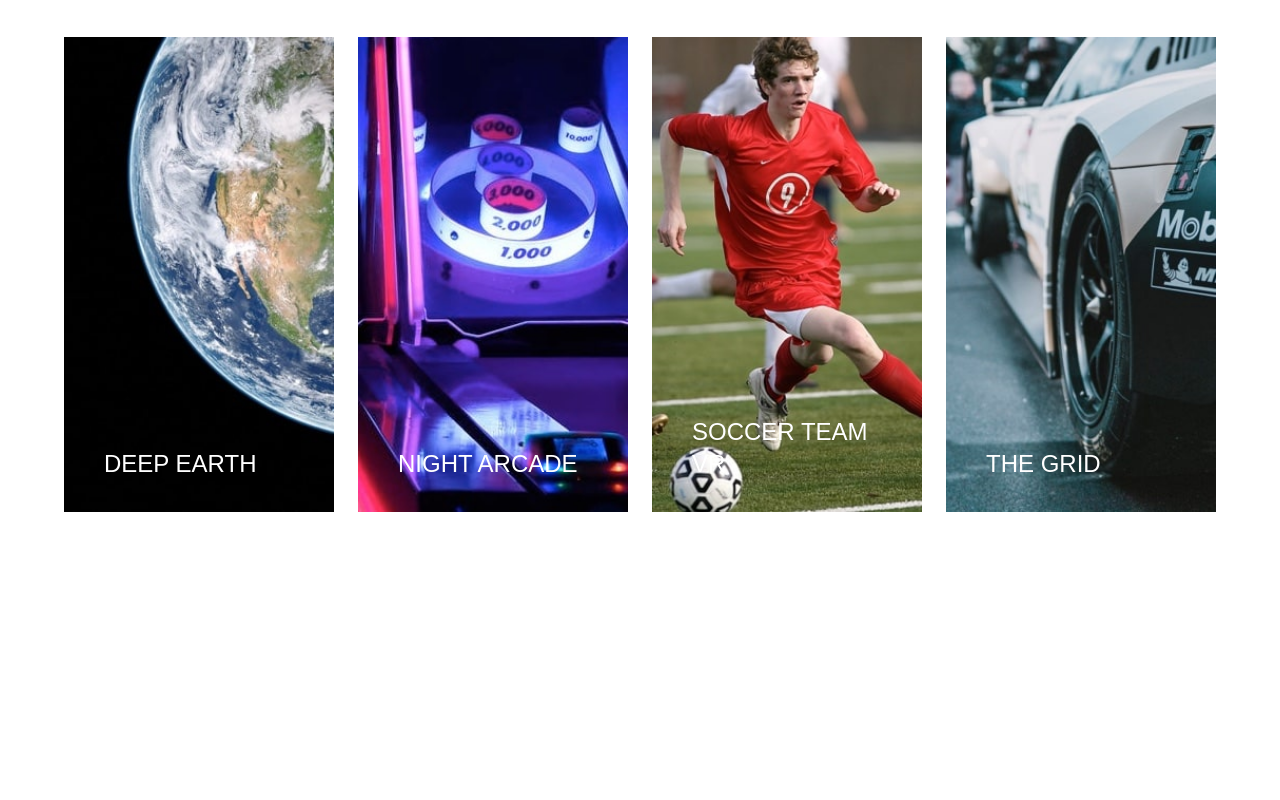
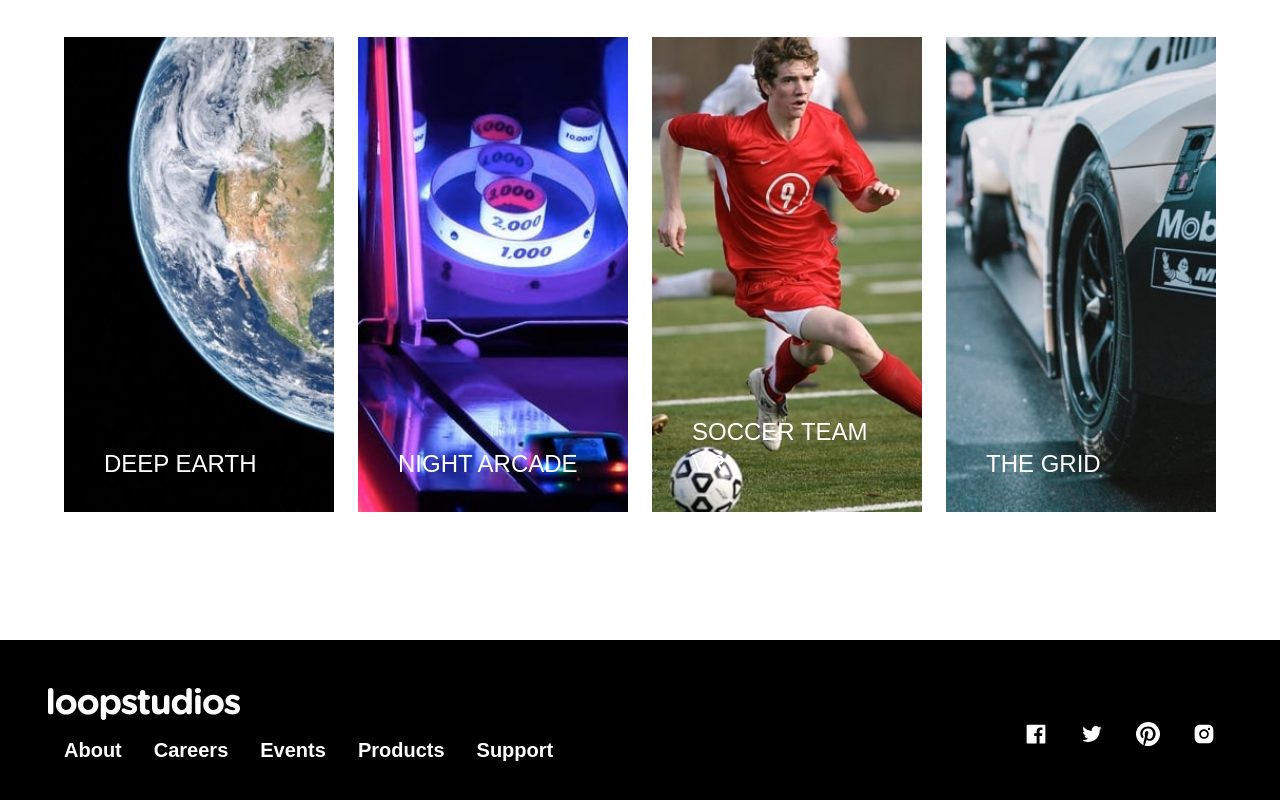
Before and after one commit to Najamulhassan3383/SP21-BCS-065-web-tech-by-usman-akram, a React (Vite) app in the folder Tailwind_css/tailwind_practice/: page / in a window 1280 px wide. Shown: the part 1455-2255 px from the top of the page. Before the commit the page ends 1967 px from the top, so only its background shows below. Built offline with nearby package versions, Linux system fonts and the light colour scheme; a web font is replaced by a local one.

Commit message:
added the footer for the loopstudios

```diff
--- a/Tailwind_css/tailwind_practice/src/App.jsx
+++ b/Tailwind_css/tailwind_practice/src/App.jsx
@@ -2,6 +2,7 @@ import ProjectsMain from "./projects/ProjectsMain";
 import Hero from "./projects/LoopStudios/Hero";
 import Features from "./projects/LoopStudios/Features";
 import Creations from "./projects/LoopStudios/Creations";
+import Footer from "./projects/LoopStudios/Footer";
 
 export default function App() {
   return (
@@ -9,6 +10,7 @@ export default function App() {
       <Hero />
       <Features />
       <Creations />
+      <Footer />
     </div>
   );
 }
--- a/Tailwind_css/tailwind_practice/src/projects/LoopStudios/Creations.jsx
+++ b/Tailwind_css/tailwind_practice/src/projects/LoopStudios/Creations.jsx
@@ -1,4 +1,3 @@
-import React from "react";
 import deepEarthDesktop from "./loopstudios-landing-page-main/images/desktop/image-deep-earth.jpg";
 import deepEarthMobile from "./loopstudios-landing-page-main/images/mobile/image-deep-earth.jpg";
 import nightArcadeDesktop from "./loopstudios-landing-page-main/images/desktop/image-night-arcade.jpg";
@@ -91,6 +90,9 @@ function Creations() {
           </h5>
         </div>
       </div>
+      <button className="block px-10 w-56 mx-auto my-4 py-2 my-0 text-black tracking-widest  uppercase bg-white text-black font-bold border-2 border-black  md:hidden hover:bg-black hover:text-white">
+        See All
+      </button>
     </div>
   );
 }
--- /dev/null
+++ b/Tailwind_css/tailwind_practice/src/projects/LoopStudios/Footer.jsx
@@ -0,0 +1,46 @@
+import React from "react";
+import {
+  AiFillFacebook,
+  AiFillInstagram,
+  AiOutlineTwitter,
+} from "react-icons/ai";
+import { BsPinterest } from "react-icons/bs";
+import logo from "../LoopStudios/loopstudios-landing-page-main/images/logo.svg";
+
+function Footer() {
+  return (
+    <div className="w-full bg-black  overflow-hidden ">
+      {/* logo and links */}
+      <div className="flex flex-col  justify-between items-center mb-8 p-12 h-1/2 md:flex-row">
+        <div className="text-white text-2xl font-bold ">
+          <img src={logo} alt="logo" className="mb-4" />
+          <div className="flex flex-col items-center justify-center text-white text-sm md:flex-row">
+            <div className="mx-4 text-xl mb-2 md:mb-0">About</div>
+            <div className="mx-4 text-xl mb-2 md:mb-0">Careers</div>
+            <div className="mx-4 text-xl mb-2 md:mb-0">Events</div>
+            <div className="mx-4 text-xl mb-2 md:mb-0">Products</div>
+            <div className="mx-4 text-xl mb-2 md:mb-0">Support</div>
+          </div>
+        </div>
+
+        {/* icons */}
+        <div className="flex flex-row items-center justify-center text-white text-2xl mt-4">
+          <div className="mx-4">
+            <AiFillFacebook className="hover:fill-blue-400 hover:scale:110" />
+          </div>
+          <div className="mx-4">
+            <AiOutlineTwitter className="hover:fill-blue-400 hover:scale:110" />
+          </div>
+          <div className="mx-4">
+            <BsPinterest className="hover:fill-blue-400 hover:scale:110" />
+          </div>
+          <div className="mx-4">
+            <AiFillInstagram className="hover:fill-blue-400 hover:scale:110" />
+          </div>
+        </div>
+      </div>
+    </div>
+  );
+}
+
+export default Footer;
```
